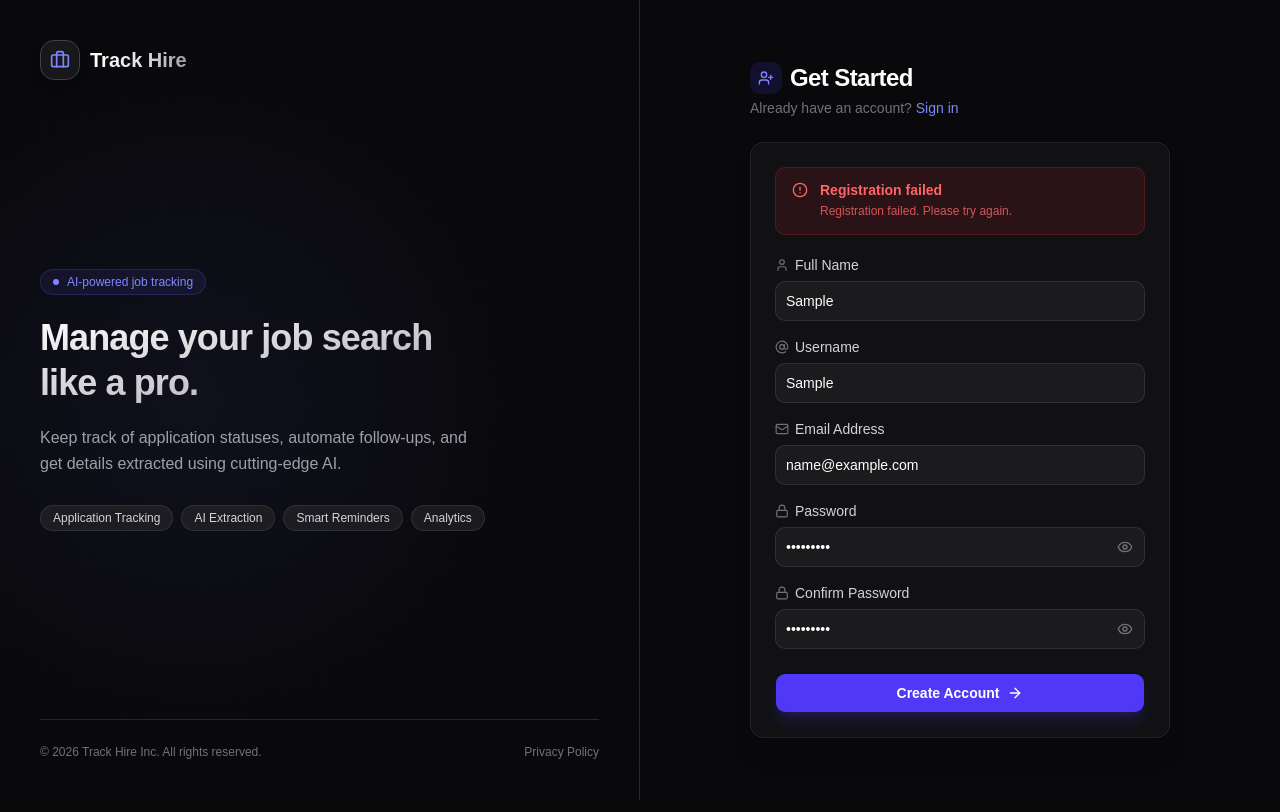
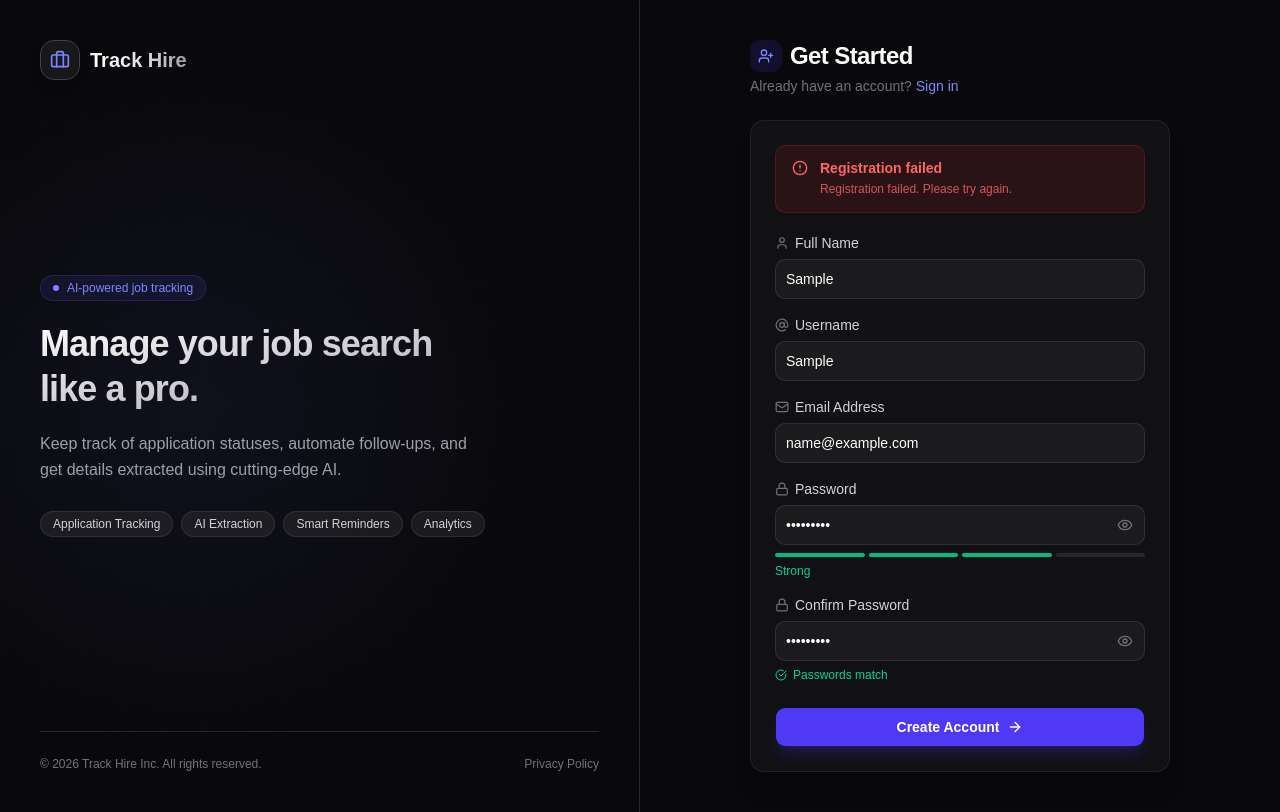
Before and after one commit to irpanzy/Track-Hire-FE, a React (Vite) app: page /register in a window 1280 px wide. Both pictures are taken after typing "Sample", "Sample", "name@example.com", "Sample123", "Sample123" into the empty fields and a click on the button "Create Account". Built offline with nearby package versions, Linux system fonts and the light colour scheme; no server answers.

Commit message:
feat(auth): add password strength indicator and improve Google account handling

```diff
--- a/src/features/auth/components/ResetPasswordFeature.tsx
+++ b/src/features/auth/components/ResetPasswordFeature.tsx
@@ -1,16 +1,21 @@
 import { useState } from 'react'
-import { useSearchParams } from 'react-router-dom'
-import { AlertCircle, ShieldCheck, TriangleAlert } from 'lucide-react'
+import { Link, useSearchParams } from 'react-router-dom'
+import { AlertCircle, LogIn, ShieldCheck, TriangleAlert } from 'lucide-react'
 import { useResetPassword } from '../hooks/useAuthMutations'
 import ResetPasswordForm from './forms/ResetPasswordForm'
 import ResetPasswordSuccess from './feedback/ResetPasswordSuccess'
 import type { ResetPasswordFormValues } from '../schemas/resetPasswordSchema'
+
+const GOOGLE_ACCOUNT_ERROR_MESSAGE =
+  'Password reset is not available for accounts registered via Google. Please sign in with Google.'
 
 export default function ResetPasswordFeature() {
   const [searchParams] = useSearchParams()
   const token = searchParams.get('token')
   const [isSuccess, setIsSuccess] = useState(false)
   const [apiError, setApiError] = useState<string | null>(null)
+
+  const isGoogleAccountError = apiError === GOOGLE_ACCOUNT_ERROR_MESSAGE
 
   const resetMutation = useResetPassword(
     token,
@@ -58,6 +63,33 @@
 
       {/* Card */}
       <div className="rounded-xl border border-zinc-800/80 bg-zinc-900/60 p-5 shadow-xl backdrop-blur-sm sm:p-6">
+        {/* Google account restriction notice */}
+        {isGoogleAccountError ? (
+          <div className="flex flex-col gap-3 rounded-lg border border-amber-500/20 bg-amber-500/10 px-4 py-4">
+            <div className="flex items-start gap-3">
+              <TriangleAlert className="mt-0.5 h-4 w-4 shrink-0 text-amber-400" />
+              <div className="space-y-1">
+                <p className="text-sm font-medium text-amber-300">
+                  Password Reset Unavailable
+                </p>
+                <p className="text-xs leading-relaxed text-amber-400/80">
+                  This account was registered using Google Sign-In and does not
+                  have a password. Please sign in with your Google account
+                  instead.
+                </p>
+              </div>
+            </div>
+            <Link
+              to="/login"
+              className="inline-flex items-center justify-center gap-2 rounded-lg border border-amber-500/30 bg-amber-500/15 px-4 py-2 text-xs font-semibold text-amber-300 transition-colors hover:bg-amber-500/25 hover:text-amber-200"
+            >
+              <LogIn className="h-3.5 w-3.5" />
+              Sign in with Google
+            </Link>
+          </div>
+        ) : (
+          <>
+            {/* Generic API error */}
             {apiError && (
               <div className="mb-5 flex items-start gap-3 rounded-lg border border-red-500/20 bg-red-500/10 px-4 py-3 text-sm text-red-400">
                 <AlertCircle className="mt-0.5 h-4 w-4 shrink-0" />
@@ -69,8 +101,8 @@
               <div className="flex items-start gap-3 rounded-lg border border-amber-500/20 bg-amber-500/10 px-4 py-3 text-sm text-amber-400">
                 <TriangleAlert className="mt-0.5 h-4 w-4 shrink-0" />
                 <p className="text-xs leading-relaxed">
-              Reset token is missing. Please click the reset link sent to your
-              email.
+                  Reset token is missing. Please click the reset link sent to
+                  your email.
                 </p>
               </div>
             ) : (
@@ -79,6 +111,8 @@
                 isLoading={resetMutation.isPending}
               />
             )}
+          </>
+        )}
       </div>
     </div>
   )
--- a/src/features/auth/components/forms/RegisterForm.tsx
+++ b/src/features/auth/components/forms/RegisterForm.tsx
@@ -9,6 +9,7 @@
   Eye,
   EyeOff,
   AlertCircle,
+  CheckCircle,
   ArrowRight,
   Loader2,
 } from 'lucide-react'
@@ -26,6 +27,50 @@
   isLoading: boolean
 }
 
+function getPasswordStrength(password: string): {
+  score: number
+  label: string
+  color: string
+  barColor: string
+} {
+  if (!password) return { score: 0, label: '', color: '', barColor: '' }
+
+  let score = 0
+  if (password.length >= 8) score++
+  if (/[A-Z]/.test(password)) score++
+  if (/[a-z]/.test(password)) score++
+  if (/[0-9]/.test(password)) score++
+  if (/[^A-Za-z0-9]/.test(password)) score++
+
+  if (score <= 1)
+    return {
+      score: 1,
+      label: 'Weak',
+      color: 'text-red-400',
+      barColor: 'bg-red-500',
+    }
+  if (score === 2)
+    return {
+      score: 2,
+      label: 'Fair',
+      color: 'text-amber-400',
+      barColor: 'bg-amber-500',
+    }
+  if (score === 3 || score === 4)
+    return {
+      score: 3,
+      label: 'Strong',
+      color: 'text-emerald-400',
+      barColor: 'bg-emerald-500',
+    }
+  return {
+    score: 4,
+    label: 'Very Strong',
+    color: 'text-indigo-400',
+    barColor: 'bg-indigo-500',
+  }
+}
+
 export default function RegisterForm({
   onSubmit,
   isLoading,
@@ -36,6 +81,7 @@
   const {
     register,
     handleSubmit,
+    watch,
     formState: { errors },
   } = useForm<RegisterFormValues>({
     resolver: zodResolver(registerSchema),
@@ -47,6 +93,14 @@
       confirmPassword: '',
     },
   })
+
+  const passwordValue = watch('password')
+  const confirmPasswordValue = watch('confirmPassword')
+  const strength = getPasswordStrength(passwordValue)
+  const passwordsMatch =
+    !!passwordValue &&
+    !!confirmPasswordValue &&
+    passwordValue === confirmPasswordValue
 
   return (
     <form onSubmit={handleSubmit(onSubmit)} className="space-y-4">
@@ -184,6 +238,34 @@
             )}
           </button>
         </div>
+
+        {/* Password strength bar */}
+        {passwordValue && (
+          <div className="space-y-1.5 pt-0.5">
+            <div className="flex gap-1">
+              {[1, 2, 3, 4].map((segment) => (
+                <div
+                  key={segment}
+                  className={cn(
+                    'h-1 flex-1 rounded-full transition-all duration-300',
+                    strength.score >= segment
+                      ? strength.barColor
+                      : 'bg-zinc-700/50'
+                  )}
+                />
+              ))}
+            </div>
+            <p
+              className={cn(
+                'text-xs font-medium transition-colors',
+                strength.color
+              )}
+            >
+              {strength.label}
+            </p>
+          </div>
+        )}
+
         {errors.password && (
           <p className="flex items-center gap-1.5 text-xs text-red-400">
             <AlertCircle className="h-3 w-3 shrink-0" />
@@ -234,6 +316,25 @@
             )}
           </button>
         </div>
+
+        {/* Password match indicator */}
+        {confirmPasswordValue && !errors.confirmPassword && (
+          <p
+            className={cn(
+              'flex items-center gap-1.5 text-xs font-medium transition-colors',
+              passwordsMatch ? 'text-emerald-400' : 'text-zinc-500'
+            )}
+          >
+            <CheckCircle
+              className={cn(
+                'h-3 w-3 shrink-0 transition-colors',
+                passwordsMatch ? 'text-emerald-400' : 'text-zinc-600'
+              )}
+            />
+            {passwordsMatch ? 'Passwords match' : 'Passwords do not match'}
+          </p>
+        )}
+
         {errors.confirmPassword && (
           <p className="flex items-center gap-1.5 text-xs text-red-400">
             <AlertCircle className="h-3 w-3 shrink-0" />
```
Lines whose indentation alone changed are shown as unchanged.
